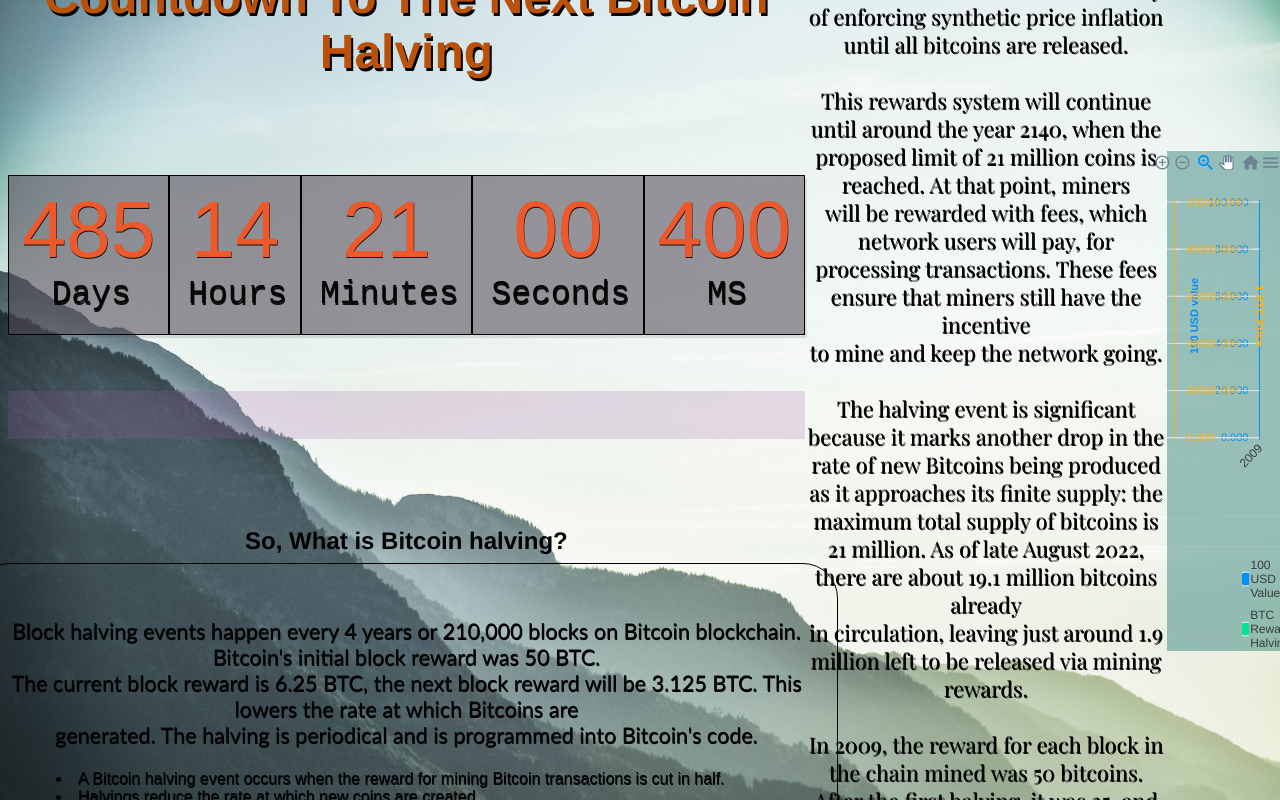
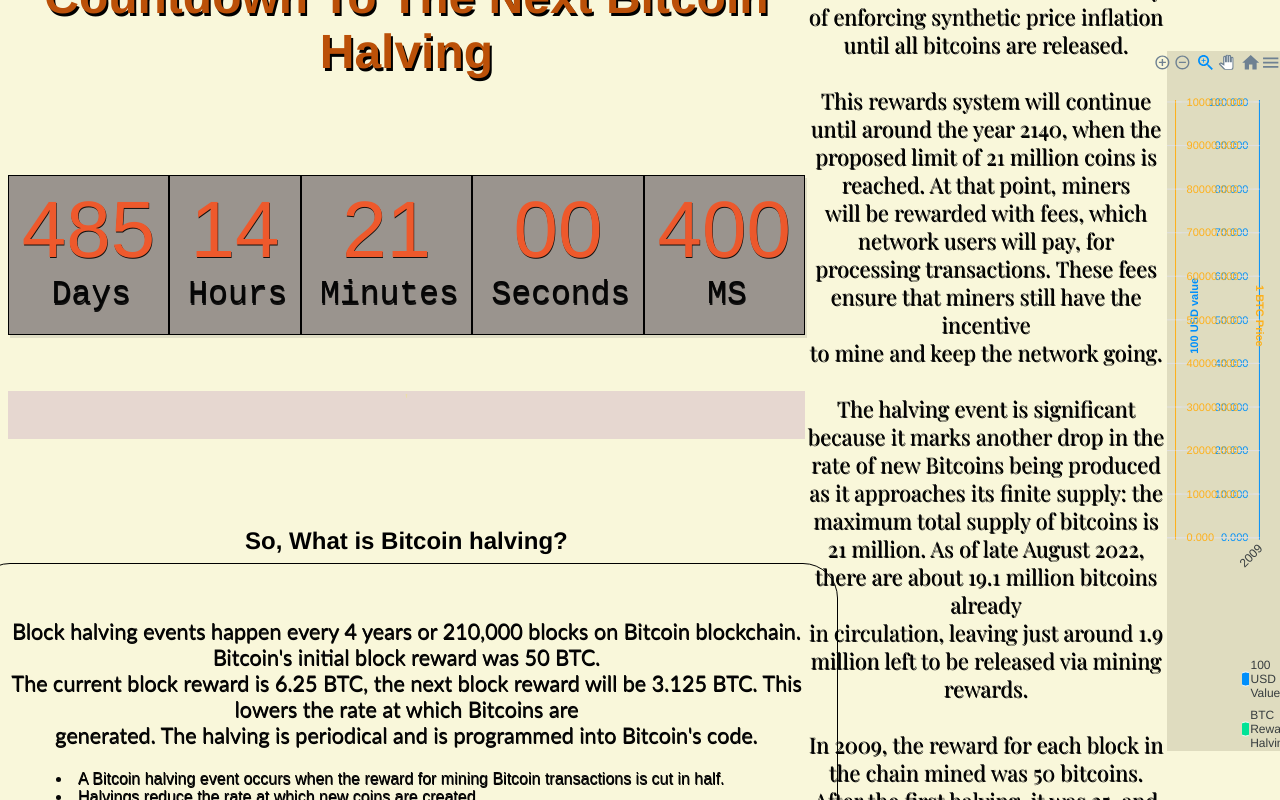
Before and after one commit to MishOd1/Countdown, a React (Create React App) app: page / in a window 1280 px wide. Shown: the top 800 px of the page. Built offline with nearby package versions, Linux system fonts and the light colour scheme.

Commit message:
2 files modified

```diff
--- a/src/Graph.js
+++ b/src/Graph.js
@@ -121,7 +121,7 @@
   }
     return(
       <div>
-         <ReactApexChart options={options} series={series} type="line" height={500} />
+         <ReactApexChart options={options} series={series} type="line" height={700} />
       </div>
     )
 }
--- a/src/style.css
+++ b/src/style.css
@@ -30,7 +30,7 @@
 
 
 body{
-  background-image: url('./Components/countDownTimer/Background.jpg');
+  background-color: #f3efb27a;
   background-size: cover;
 
 
@@ -38,5 +38,5 @@
 }
 
 .apexcharts-canvas{
-  background:rgba(1, 100, 92, 0.377);
+  background-color: #c2bfa27a;;
 }
```
